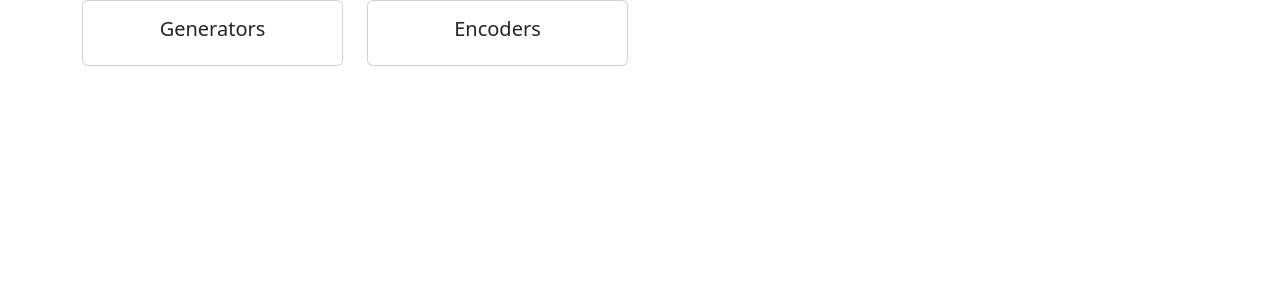
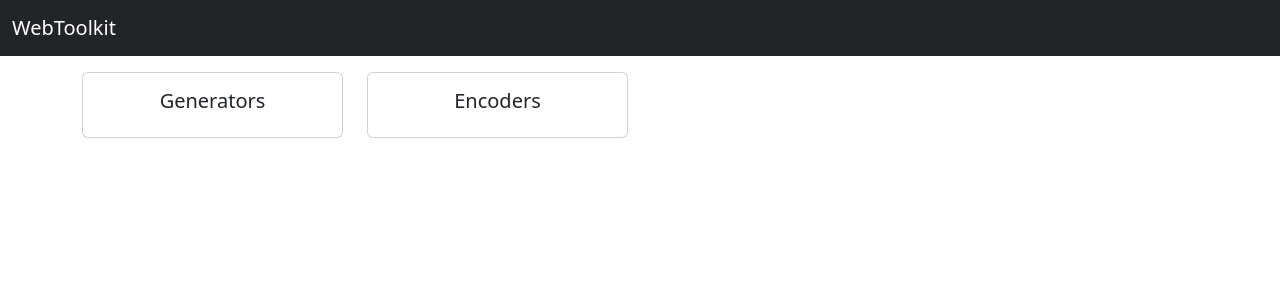
Before and after one commit to asylosoft/webtool, a Nuxt app: page / in a window 1280 px wide. Shown: the top 300 px of the page. Built offline with nearby package versions, Linux system fonts and the light colour scheme.

Commit message:
add navbar

```diff
--- a/app.vue
+++ b/app.vue
@@ -1,5 +1,12 @@
 <template>
   <div>
-    <NuxtPage />
+    <nav class="navbar bg-dark">
+      <div class="container-fluid">
+        <NuxtLink to="/" class="navbar-brand text-bg-dark">WebToolkit</NuxtLink>
+      </div>
+    </nav>
+    <div class="p-3">
+      <NuxtPage />
+    </div>
   </div>
 </template>
```
